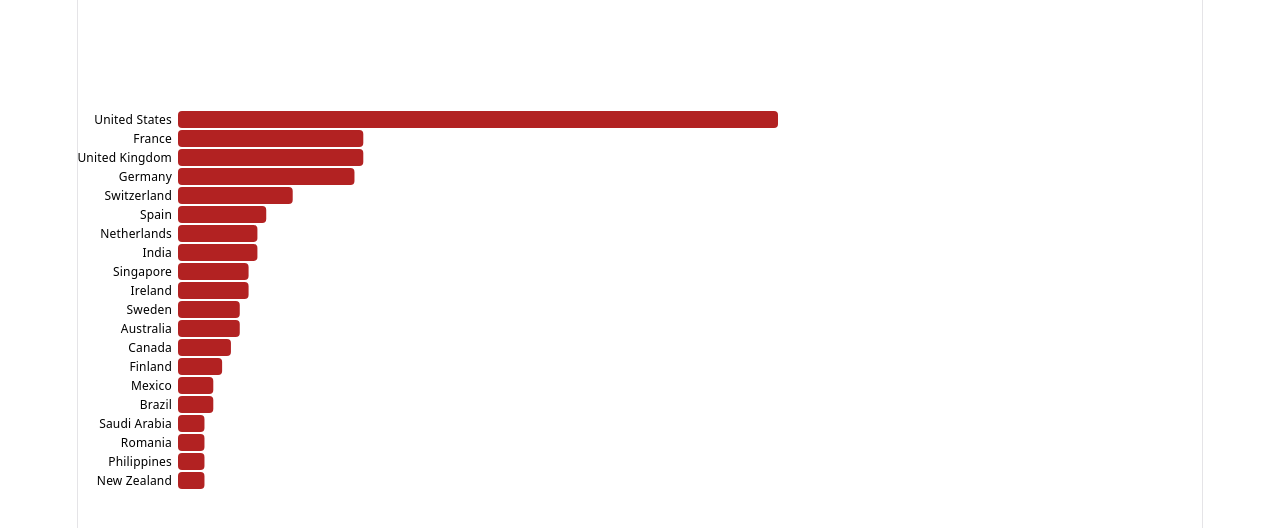
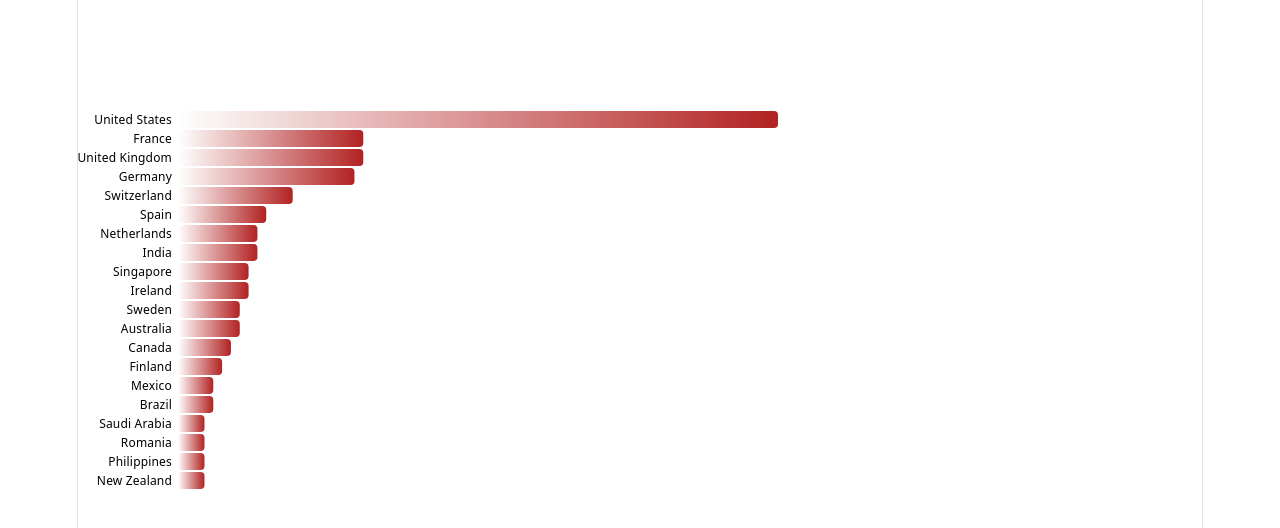
Before and after one commit to mic-wypych/d3_charts, a React (Vite) app: page / in a window 1280 px wide. Shown: the top 528 px of the page. Built offline with nearby package versions, Linux system fonts and the light colour scheme.

Commit message:
add gradient

```diff
--- a/src/Barplot.jsx
+++ b/src/Barplot.jsx
@@ -10,7 +10,7 @@ export const Barplot = ({ data }) => {
     const marginRight = 100;
     const marginTop = 100;
     const marginBottom = 100;
-    const barColor = "firebrick";
+
 
 
     const x = d3.scaleLinear()
@@ -24,6 +24,12 @@ export const Barplot = ({ data }) => {
 
     return (
         <svg width={width} height={height}>
+            <defs>
+                <linearGradient id="barGradient" x1="0" y1="0" x2="1" y2="0">
+                    <stop offset="0%" stopColor="firebrick" stopOpacity={0} />
+                    <stop offset="100%" stopColor="firebrick" stopOpacity={1} />
+                </linearGradient>
+            </defs>
             {data.map(d => (
                 <g key={d.country}>
                     <rect
@@ -31,7 +37,7 @@ export const Barplot = ({ data }) => {
                         y={y(d.country)}
                         width={x(d.students) - marginLeft}
                         height={y.bandwidth()}
-                        fill={barColor}
+                        fill="url(#barGradient)"
                         rx={4}
                     />
                     <text
```
